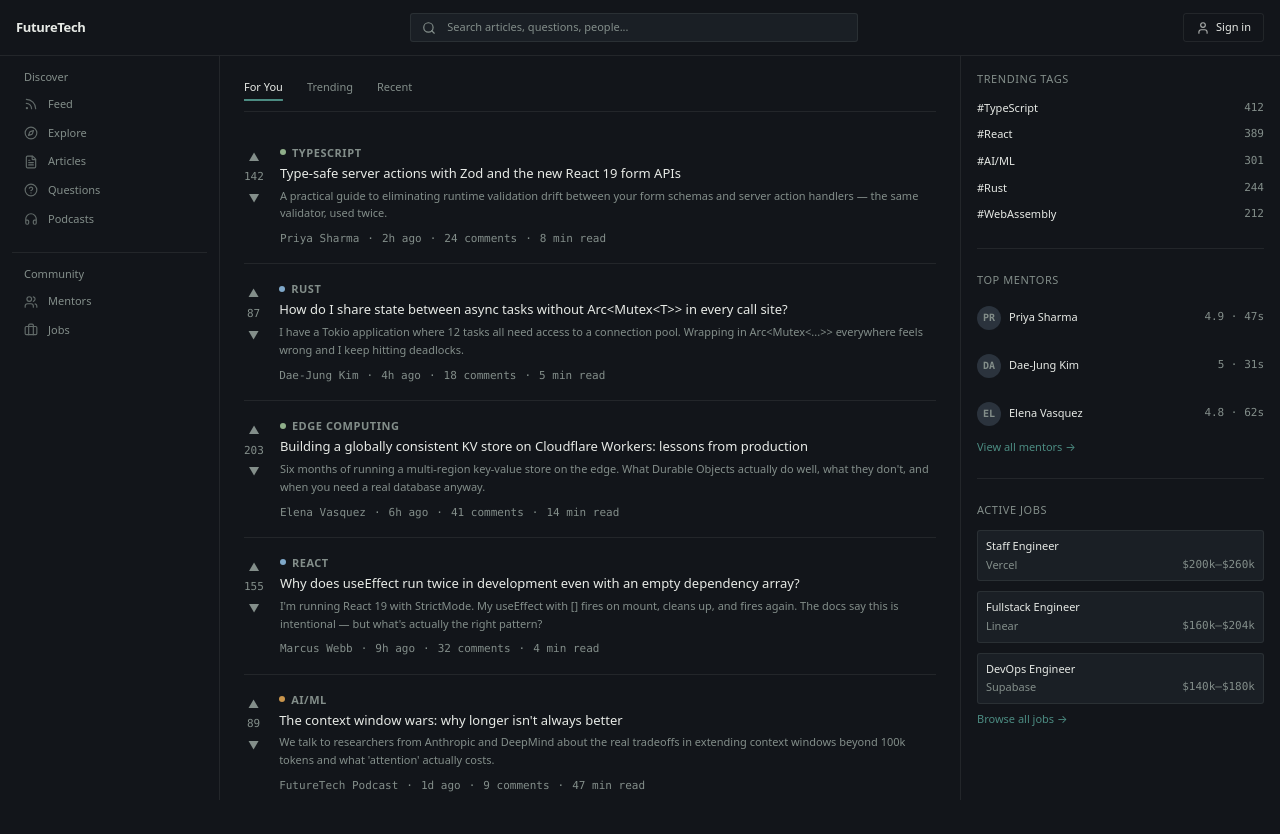
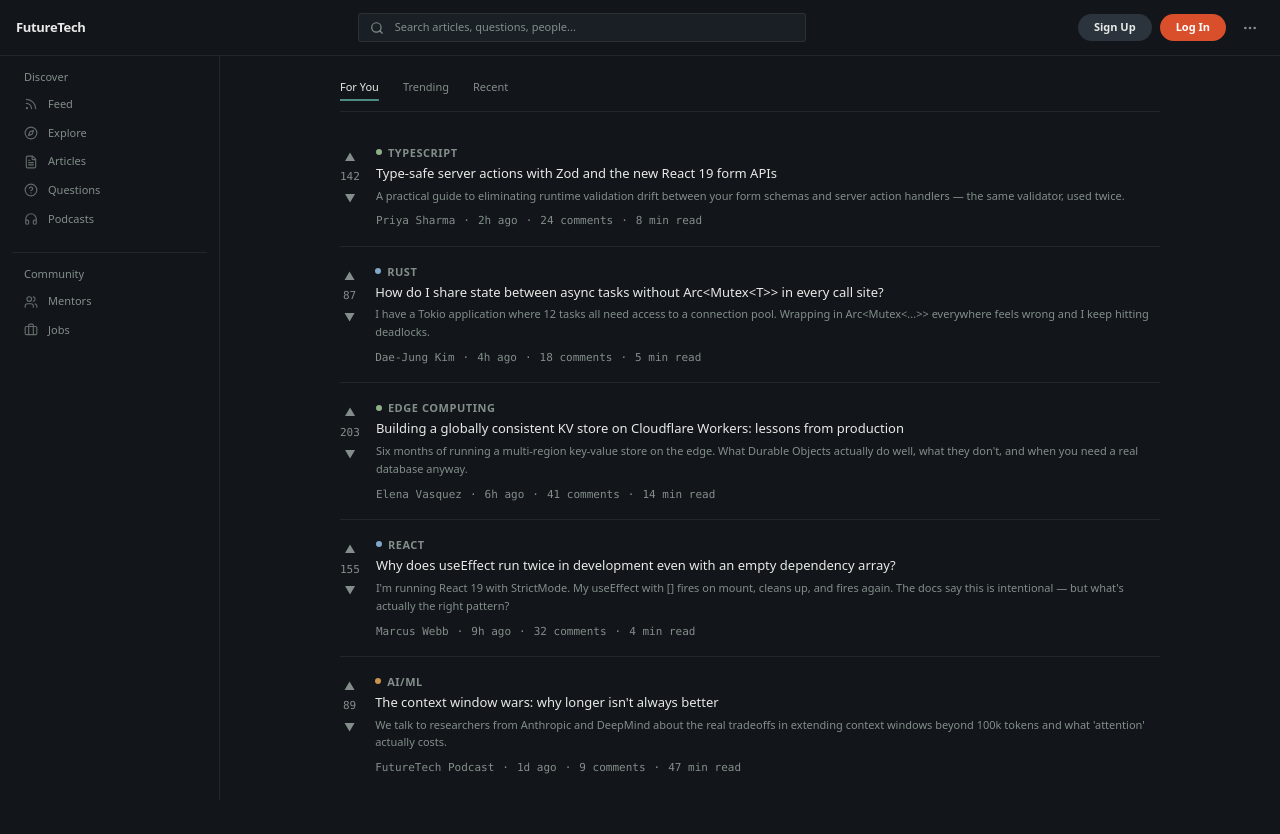
Before and after one commit to danieldamilola/FUTURETECH, a Next.js app: page / in a window 1280 px wide. Built offline with nearby package versions, Linux system fonts and the light colour scheme; no server answers.

Commit message:
feat: implement Sign Up, Log In pill buttons and 3 dots dropdown menu in TopNav; hide RightSidebar when logged out

```diff
--- a/src/components/layout/right-sidebar.tsx
+++ b/src/components/layout/right-sidebar.tsx
@@ -1,7 +1,8 @@
 "use client";
 
-import React from "react";
+import React, { useState, useEffect } from "react";
 import Link from "next/link";
+import { createClient } from "@/lib/supabase/client";
 
 interface TrendingTag {
   name: string;
@@ -54,6 +55,28 @@
   mentors = defaultMentors,
   jobs = defaultJobs,
 }: RightSidebarProps) {
+  const [isLoggedIn, setIsLoggedIn] = useState(false);
+
+  useEffect(() => {
+    const supabase = createClient();
+    supabase.auth.getUser().then(({ data: { user } }) => {
+      setIsLoggedIn(!!user);
+    });
+
+    const { data: { subscription } } = supabase.auth.onAuthStateChange((_event, session) => {
+      setIsLoggedIn(!!session?.user);
+    });
+
+    return () => {
+      subscription.unsubscribe();
+    };
+  }, []);
+
+  // Hide right side panel when logged out per user directive
+  if (!isLoggedIn) {
+    return null;
+  }
+
   return (
     <aside className="w-[320px] shrink-0 border-l border-[var(--border)] bg-[var(--bg)] sticky top-[56px] h-[calc(100vh-56px)] overflow-y-auto p-4 hidden lg:block text-xs space-y-6 select-none">
       {/* Trending Tags Section */}
--- a/src/components/layout/top-nav.tsx
+++ b/src/components/layout/top-nav.tsx
@@ -2,14 +2,16 @@
 
 import React, { useState, useEffect } from "react";
 import Link from "next/link";
+import * as DropdownMenu from "@radix-ui/react-dropdown-menu";
 import { createClient } from "@/lib/supabase/client";
 import { AuthModal } from "@/components/auth/auth-modal";
-import { Search, Bell, User, Plus } from "lucide-react";
+import { Search, Bell, User, Plus, MoreHorizontal, LogIn, Megaphone, Sparkles, SunMoon } from "lucide-react";
 
 export function TopNav() {
   const [searchQuery, setSearchQuery] = useState("");
   const [isLoggedIn, setIsLoggedIn] = useState(false);
   const [isAuthModalOpen, setIsAuthModalOpen] = useState(false);
+  const [authModalDefaultMode, setAuthModalDefaultMode] = useState<"signin" | "signup">("signin");
 
   useEffect(() => {
     const supabase = createClient();
@@ -25,6 +27,11 @@
       subscription.unsubscribe();
     };
   }, []);
+
+  const openAuthModal = (mode: "signin" | "signup") => {
+    setAuthModalDefaultMode(mode);
+    setIsAuthModalOpen(true);
+  };
 
   return (
     <>
@@ -80,14 +87,76 @@
               </Link>
             </>
           ) : (
-            <button
-              type="button"
-              onClick={() => setIsAuthModalOpen(true)}
-              className="px-3 py-1.5 text-xs text-[var(--ink)] hover:bg-[var(--surface)] border border-[var(--border)] rounded-[var(--radius-sm)] transition-colors flex items-center gap-1.5 cursor-pointer"
-            >
-              <User className="w-3.5 h-3.5 opacity-70" />
-              <span>Sign in</span>
-            </button>
+            <div className="flex items-center gap-2">
+              {/* Sign Up Button (Pill style matching user reference image) */}
+              <button
+                type="button"
+                onClick={() => openAuthModal("signup")}
+                className="bg-[#2B333D] hover:bg-[#38424F] text-[var(--ink)] font-semibold rounded-full px-4 py-1.5 text-xs transition-colors cursor-pointer"
+              >
+                Sign Up
+              </button>
+
+              {/* Log In Button (Pill style matching user reference image) */}
+              <button
+                type="button"
+                onClick={() => openAuthModal("signin")}
+                className="bg-[#D94F2B] hover:bg-[#E85B35] text-white font-semibold rounded-full px-4 py-1.5 text-xs transition-colors cursor-pointer"
+              >
+                Log In
+              </button>
+
+              {/* 3 Dots Dropdown Menu */}
+              <DropdownMenu.Root>
+                <DropdownMenu.Trigger asChild>
+                  <button
+                    type="button"
+                    aria-label="More options"
+                    className="p-1.5 text-[var(--ink-muted)] hover:text-[var(--ink)] hover:bg-[var(--surface)] rounded-full transition-colors cursor-pointer ml-0.5"
+                  >
+                    <MoreHorizontal className="w-4 h-4" />
+                  </button>
+                </DropdownMenu.Trigger>
+
+                <DropdownMenu.Portal>
+                  <DropdownMenu.Content
+                    className="min-w-[200px] bg-[#1A1F25] border border-[var(--border-strong)] rounded-[var(--radius-md)] p-1.5 shadow-xl text-xs z-50 text-[var(--ink)] animate-in fade-in-50 zoom-in-95"
+                    sideOffset={5}
+                    align="end"
+                  >
+                    <DropdownMenu.Item
+                      onClick={() => openAuthModal("signin")}
+                      className="flex items-center gap-2.5 px-3 py-2 rounded-[var(--radius-sm)] hover:bg-[var(--surface-high)] cursor-pointer outline-none transition-colors"
+                    >
+                      <LogIn className="w-3.5 h-3.5 text-[var(--ink-muted)]" />
+                      <span>Log In / Sign Up</span>
+                    </DropdownMenu.Item>
+
+                    <DropdownMenu.Separator className="h-px bg-[var(--border)] my-1" />
+
+                    <DropdownMenu.Item className="flex items-center gap-2.5 px-3 py-2 rounded-[var(--radius-sm)] hover:bg-[var(--surface-high)] cursor-pointer outline-none transition-colors">
+                      <Megaphone className="w-3.5 h-3.5 text-[var(--ink-muted)]" />
+                      <span>Advertise on FutureTech</span>
+                    </DropdownMenu.Item>
+
+                    <DropdownMenu.Item className="flex items-center gap-2.5 px-3 py-2 rounded-[var(--radius-sm)] hover:bg-[var(--surface-high)] cursor-pointer outline-none transition-colors">
+                      <Sparkles className="w-3.5 h-3.5 text-[var(--accent)]" />
+                      <span className="flex-1">Try FutureTech Pro</span>
+                      <span className="text-[9px] font-mono-numbers px-1.5 py-0.5 rounded bg-[var(--downvote-soft)] text-[var(--downvote)] font-bold">
+                        BETA
+                      </span>
+                    </DropdownMenu.Item>
+
+                    <DropdownMenu.Separator className="h-px bg-[var(--border)] my-1" />
+
+                    <DropdownMenu.Item className="flex items-center gap-2.5 px-3 py-2 rounded-[var(--radius-sm)] hover:bg-[var(--surface-high)] cursor-pointer outline-none transition-colors">
+                      <SunMoon className="w-3.5 h-3.5 text-[var(--ink-muted)]" />
+                      <span>Display Mode</span>
+                    </DropdownMenu.Item>
+                  </DropdownMenu.Content>
+                </DropdownMenu.Portal>
+              </DropdownMenu.Root>
+            </div>
           )}
         </div>
       </header>
@@ -96,6 +165,7 @@
       <AuthModal
         isOpen={isAuthModalOpen}
         onOpenChange={setIsAuthModalOpen}
+        defaultMode={authModalDefaultMode}
       />
     </>
   );
```
